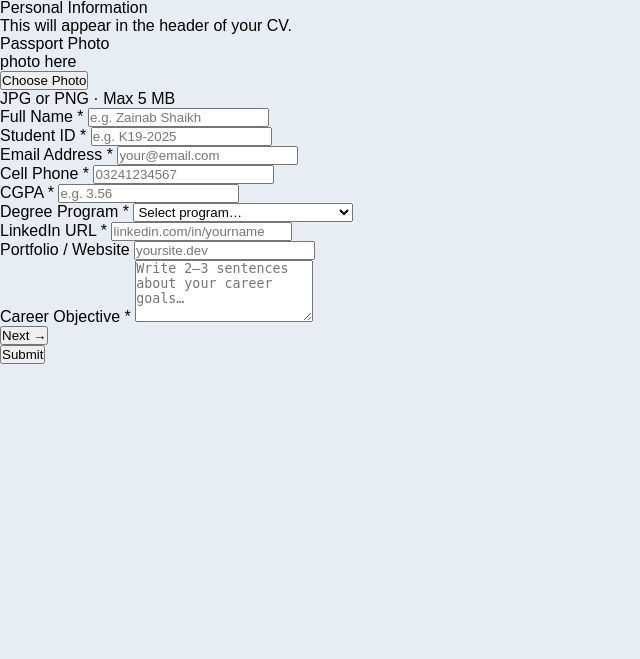
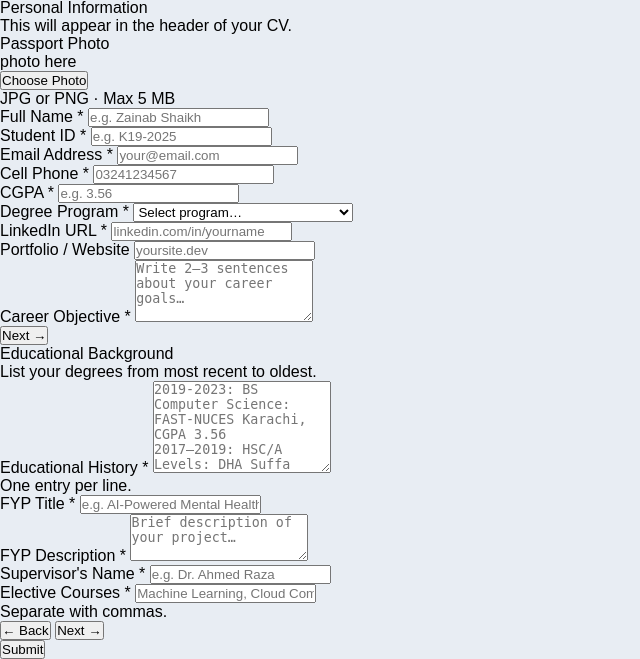
Before and after one commit to alisha-develops/fast-grad-cvs, a FastAPI app: page / in a window 1280 px wide. Shown: the part 429-1088 px from the top of the page, without its empty margins (0-640 px from the left). Before the commit the page ends 793 px from the top, so only its background shows below. Run offline with FastAPI, Linux system fonts and the light colour scheme.

Commit message:
feat: add educational background section with FYP details to the CV form

```diff
--- a/backend/templates/form.html
+++ b/backend/templates/form.html
@@ -112,6 +112,38 @@
         <div class="navbuttons"><span></span><button type="button" class="btn btnnext" onclick="goStep(2)">Next →</button></div>
     </div>
 
+    <div class="steppage" data-step="2">
+        <p class="steptitle">Educational Background</p>
+        <p class="stepdesc">List your degrees from most recent to oldest.</p>
+        <div class="field">
+            <label>Educational History <span>*</span></label>
+            <textarea name="education" rows="6" data-preview="cv-edu" required
+            placeholder="2019-2023: BS Computer Science: FAST-NUCES Karachi, CGPA 3.56&#10;2017–2019: HSC/A Levels: DHA Suffa College, 87%&#10;2015–2017: SSC/O Levels: The City School, A+"></textarea>
+            <p class="hint">One entry per line.</p>
+        </div>
+        <div class="field">
+            <label>FYP Title <span>*</span></label>
+            <input type="text" name="fypTitle" data-preview="cv-fyp-title" placeholder="e.g. AI-Powered Mental Health Chatbot" required/>
+        </div>
+        <div class="field">
+            <label>FYP Description <span>*</span></label>
+            <textarea name="fypDesc" rows="3" data-preview="cv-fyp-desc" placeholder="Brief description of your project…" required></textarea>
+        </div>
+        <div class="field">
+            <label>Supervisor's Name <span>*</span></label>
+            <input type="text" name="fypSupervisor" data-preview="cv-fyp-sup" placeholder="e.g. Dr. Ahmed Raza" required/>
+        </div>
+        <div class="field">
+            <label>Elective Courses <span>*</span></label>
+            <input type="text" name="electiveCourses" data-preview="cv-courses" placeholder="Machine Learning, Cloud Computing, Computer Vision" required/>
+            <p class="hint">Separate with commas.</p>
+        </div>
+        <div class="navbuttons">
+            <button type="button" class="btn btnback" onclick="goStep(1)">← Back</button>
+            <button type="button" class="btn btnnext" onclick="goStep(3)">Next →</button>
+        </div>
+    </div>
+
     <button type="button" class="btn" onclick="submitForm()">Submit</button>
 
 
```
